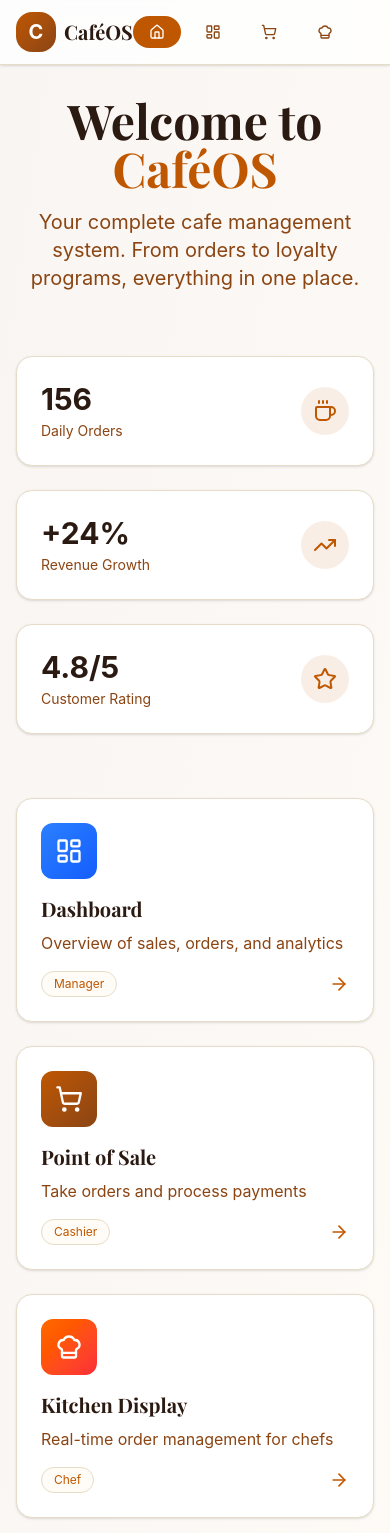
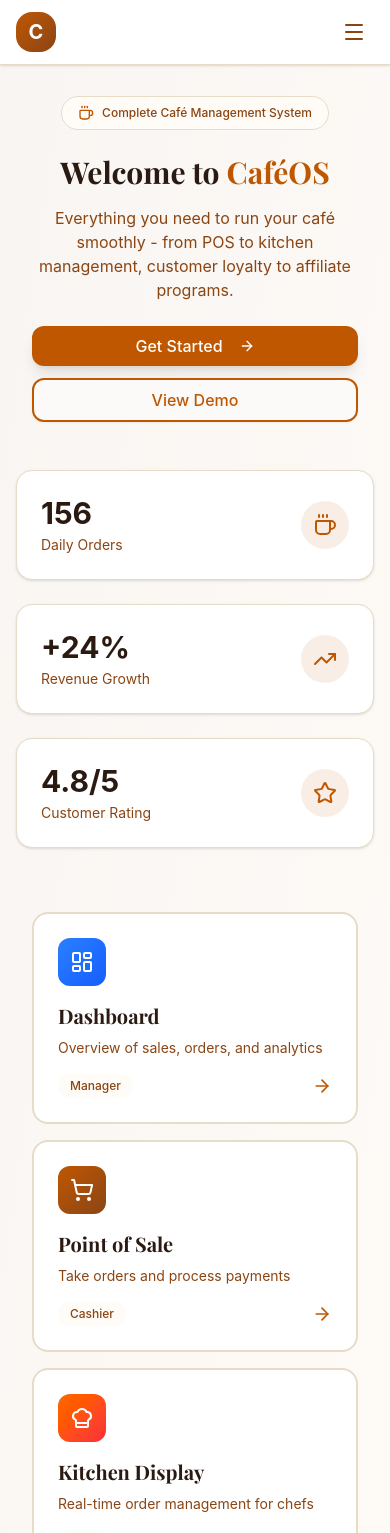
Before and after one commit to thakurtech/cofeeos, a Next.js app in the folder frontend/: page / in a window 390 px wide. Shown: the top 1533 px of the page. Built offline with nearby package versions, Linux system fonts and the light colour scheme.

Commit message:
Mobile optimization complete

```diff
--- a/frontend/app/page.tsx
+++ b/frontend/app/page.tsx
@@ -82,18 +82,54 @@ export default function HomePage() {
       <main className="pt-24 pb-16 px-4">
         <div className="max-w-7xl mx-auto">
           {/* Hero Section */}
+          <div className="text-center mb-12 md:mb-16">
             <motion.div
               initial={{ opacity: 0, y: 20 }}
               animate={{ opacity: 1, y: 0 }}
-            className="text-center mb-16"
+              className="inline-flex items-center gap-2 bg-[#fffcf8] px-4 py-2 md:px-6 md:py-3 rounded-full border border-[#e6dcc8] mb-6 md:mb-8"
             >
-            <h1 className="text-5xl md:text-6xl font-serif font-bold text-[#2B1A12] mb-4">
+              <Coffee className="w-4 h-4 md:w-5 md:h-5 text-[#BF5700]" />
+              <span className="text-xs md:text-sm font-medium text-[#8B4513]">Complete Café Management System</span>
+            </motion.div>
+
+            <motion.h1
+              initial={{ opacity: 0, y: 20 }}
+              animate={{ opacity: 1, y: 0 }}
+              transition={{ delay: 0.1 }}
+              className="text-3xl sm:text-4xl md:text-5xl lg:text-6xl font-bold text-[#2B1A12] mb-4 md:mb-6"
+            >
               Welcome to <span className="text-[#BF5700]">CaféOS</span>
-            </h1>
-            <p className="text-xl text-[#8B4513] max-w-2xl mx-auto">
-              Your complete cafe management system. From orders to loyalty programs, everything in one place.
-            </p>
+            </motion.h1>
+
+            <motion.p
+              initial={{ opacity: 0, y: 20 }}
+              animate={{ opacity: 1, y: 0 }}
+              transition={{ delay: 0.2 }}
+              className="text-base sm:text-lg md:text-xl text-[#8B4513] mb-6 md:mb-8 max-w-2xl mx-auto px-4"
+            >
+              Everything you need to run your café smoothly - from POS to kitchen management,
+              customer loyalty to affiliate programs.
+            </motion.p>
+
+            <motion.div
+              initial={{ opacity: 0, y: 20 }}
+              animate={{ opacity: 1, y: 0 }}
+              transition={{ delay: 0.3 }}
+              className="flex flex-col sm:flex-row gap-3 sm:gap-4 justify-center px-4"
+            >
+              <Link href="/dashboard">
+                <Button className="w-full sm:w-auto bg-[#BF5700] hover:bg-[#8B4513] text-white px-6 md:px-8 py-5 md:py-6 text-base md:text-lg rounded-xl shadow-lg hover:shadow-xl transition-all">
+                  Get Started
+                  <ArrowRight className="ml-2 w-4 h-4 md:w-5 md:h-5" />
+                </Button>
+              </Link>
+              <Link href="/table/1">
+                <Button variant="outline" className="w-full sm:w-auto border-2 border-[#BF5700] text-[#BF5700] hover:bg-[#fffcf8] px-6 md:px-8 py-5 md:py-6 text-base md:text-lg rounded-xl">
+                  View Demo
+                </Button>
+              </Link>
             </motion.div>
+          </div>
 
           {/* Stats */}
           <div className="grid grid-cols-1 md:grid-cols-3 gap-6 mb-16">
@@ -121,33 +157,35 @@ export default function HomePage() {
             })}
           </div>
 
-          {/* Feature Cards */}
-          <div className="grid grid-cols-1 md:grid-cols-2 lg:grid-cols-3 gap-6">
-            {features.map((feature, index) => {
+          {/* Features Grid */}
+          <div className="grid grid-cols-1 sm:grid-cols-2 lg:grid-cols-3 gap-4 md:gap-6 px-4">{features.map((feature, index) => {
             const Icon = feature.icon
             return (
               <motion.div
-                  key={feature.name}
-                  initial={{ opacity: 0, scale: 0.9 }}
-                  animate={{ opacity: 1, scale: 1 }}
-                  transition={{ delay: index * 0.1 }}
-                  whileHover={{ scale: 1.02 }}
-                  className="group"
+                key={feature.href}
+                initial={{ opacity: 0, y: 20 }}
+                animate={{ opacity: 1, y: 0 }}
+                transition={{ delay: 0.4 + index * 0.1 }}
               >
                 <Link href={feature.href}>
-                    <div className="bg-white rounded-2xl p-6 border border-[#e6dcc8] shadow-sm hover:shadow-xl transition-all h-full">
-                      <div className={`w-14 h-14 bg-gradient-to-br ${feature.color} rounded-xl flex items-center justify-center mb-4 group-hover:scale-110 transition-transform`}>
-                        <Icon className="w-7 h-7 text-white" />
+                  <div className="group relative bg-white rounded-2xl p-6 md:p-8 border-2 border-[#e6dcc8] hover:border-[#BF5700] transition-all hover:shadow-xl hover:-translate-y-1 cursor-pointer h-full">
+                    <div className={`w-12 h-12 md:w-14 md:h-14 rounded-xl bg-gradient-to-br ${feature.color} flex items-center justify-center mb-4 md:mb-6 group-hover:scale-110 transition-transform`}>
+                      <Icon className="w-6 h-6 md:w-7 md:h-7 text-white" />
                     </div>
 
-                      <h3 className="text-xl font-bold text-[#2B1A12] mb-2">{feature.name}</h3>
-                      <p className="text-[#8B4513] mb-4">{feature.description}</p>
+                    <h3 className="text-xl md:text-2xl font-bold text-[#2B1A12] mb-2 md:mb-3">
+                      {feature.name}
+                    </h3>
+
+                    <p className="text-sm md:text-base text-[#8B4513] mb-4">
+                      {feature.description}
+                    </p>
 
                     <div className="flex items-center justify-between">
-                        <span className="text-xs px-3 py-1 bg-[#fffcf8] text-[#BF5700] rounded-full border border-[#e6dcc8]">
+                      <span className="text-xs md:text-sm px-3 py-1 bg-[#fffcf8] rounded-full text-[#8B4513] font-medium">
                         {feature.role}
                       </span>
-                        <ArrowRight className="w-5 h-5 text-[#BF5700] group-hover:translate-x-2 transition-transform" />
+                      <ArrowRight className="w-5 h-5 text-[#BF5700] group-hover:translate-x-1 transition-transform" />
                     </div>
                   </div>
                 </Link>
--- a/frontend/components/MainNav.tsx
+++ b/frontend/components/MainNav.tsx
@@ -2,6 +2,7 @@
 
 import Link from "next/link"
 import { usePathname } from "next/navigation"
+import { useState } from "react"
 import {
     Home,
     ShoppingCart,
@@ -9,7 +10,9 @@ import {
     QrCode,
     Gift,
     Users,
-    LayoutDashboard
+    LayoutDashboard,
+    Menu,
+    X
 } from "lucide-react"
 
 const navItems = [
@@ -28,19 +31,22 @@ const ownerLinks = [
 
 export function MainNav() {
     const pathname = usePathname()
+    const [mobileMenuOpen, setMobileMenuOpen] = useState(false)
 
     return (
-        <nav className="fixed top-0 left-0 right-0 z-50 bg-white/80 backdrop-blur-md border-b border-[#e6dcc8] shadow-sm">
+        <nav className="fixed top-0 left-0 right-0 z-50 bg-white/95 backdrop-blur-md border-b border-[#e6dcc8] shadow-sm">
             <div className="max-w-7xl mx-auto px-4">
                 <div className="flex items-center justify-between h-16">
-                    <Link href="/" className="flex items-center gap-2">
+                    {/* Logo */}
+                    <Link href="/" className="flex items-center gap-2 flex-shrink-0">
                         <div className="w-10 h-10 bg-gradient-to-br from-[#BF5700] to-[#8B4513] rounded-lg flex items-center justify-center">
                             <span className="text-white font-bold text-xl">C</span>
                         </div>
-                        <span className="font-serif font-bold text-xl text-[#2B1A12]">CaféOS</span>
+                        <span className="font-serif font-bold text-xl text-[#2B1A12] hidden sm:inline">CaféOS</span>
                     </Link>
 
-                    <div className="flex items-center gap-2 overflow-x-auto">
+                    {/* Desktop Navigation */}
+                    <div className="hidden lg:flex items-center gap-2">
                         {navItems.map((item) => {
                             const Icon = item.icon
                             const isActive = pathname === item.href || (item.href !== "/" && pathname.startsWith(item.href))
@@ -49,13 +55,13 @@ export function MainNav() {
                                 <Link
                                     key={item.href}
                                     href={item.href}
-                                    className={`flex items-center gap-2 px-4 py-2 rounded-lg text-sm font-medium transition-colors whitespace-nowrap ${isActive
+                                    className={`flex items-center gap-2 px-3 py-2 rounded-lg text-sm font-medium transition-colors ${isActive
                                             ? "bg-[#BF5700] text-white"
                                             : "text-[#8B4513] hover:bg-[#fffcf8]"
                                         }`}
                                 >
                                     <Icon className="w-4 h-4" />
-                                    <span className="hidden sm:inline">{item.name}</span>
+                                    <span>{item.name}</span>
                                 </Link>
                             )
                         })}
@@ -70,20 +76,78 @@ export function MainNav() {
                                 <Link
                                     key={item.href}
                                     href={item.href}
-                                    className={`flex items-center gap-2 px-4 py-2 rounded-lg text-sm font-medium transition-colors whitespace-nowrap border-2 ${isActive
+                                    className={`flex items-center gap-2 px-3 py-2 rounded-lg text-sm font-medium transition-colors border-2 ${isActive
                                             ? "bg-gradient-to-r from-[#D4A017] to-[#BF5700] text-white border-[#D4A017]"
                                             : "text-[#D4A017] border-[#D4A017] hover:bg-[#D4A017]/10"
                                         }`}
                                 >
                                     <Icon className="w-4 h-4" />
-                                    <span className="hidden sm:inline">{item.name}</span>
+                                    <span>{item.name}</span>
                                     <span className="text-xs px-2 py-0.5 bg-white/20 rounded">{item.badge}</span>
                                 </Link>
                             )
                         })}
                     </div>
+
+                    {/* Mobile Menu Button */}
+                    <button
+                        onClick={() => setMobileMenuOpen(!mobileMenuOpen)}
+                        className="lg:hidden p-2 rounded-lg hover:bg-[#fffcf8] text-[#8B4513]"
+                    >
+                        {mobileMenuOpen ? <X className="w-6 h-6" /> : <Menu className="w-6 h-6" />}
+                    </button>
                 </div>
             </div>
+
+            {/* Mobile Menu */}
+            {mobileMenuOpen && (
+                <div className="lg:hidden border-t border-[#e6dcc8] bg-white">
+                    <div className="px-4 py-4 space-y-2 max-h-[calc(100vh-4rem)] overflow-y-auto">
+                        {navItems.map((item) => {
+                            const Icon = item.icon
+                            const isActive = pathname === item.href || (item.href !== "/" && pathname.startsWith(item.href))
+
+                            return (
+                                <Link
+                                    key={item.href}
+                                    href={item.href}
+                                    onClick={() => setMobileMenuOpen(false)}
+                                    className={`flex items-center gap-3 px-4 py-3 rounded-lg text-base font-medium transition-colors ${isActive
+                                            ? "bg-[#BF5700] text-white"
+                                            : "text-[#8B4513] hover:bg-[#fffcf8]"
+                                        }`}
+                                >
+                                    <Icon className="w-5 h-5" />
+                                    <span>{item.name}</span>
+                                </Link>
+                            )
+                        })}
+
+                        <div className="h-px bg-[#e6dcc8] my-2" />
+
+                        {ownerLinks.map((item) => {
+                            const Icon = item.icon
+                            const isActive = pathname.startsWith(item.href)
+
+                            return (
+                                <Link
+                                    key={item.href}
+                                    href={item.href}
+                                    onClick={() => setMobileMenuOpen(false)}
+                                    className={`flex items-center gap-3 px-4 py-3 rounded-lg text-base font-medium transition-colors border-2 ${isActive
+                                            ? "bg-gradient-to-r from-[#D4A017] to-[#BF5700] text-white border-[#D4A017]"
+                                            : "text-[#D4A017] border-[#D4A017] hover:bg-[#D4A017]/10"
+                                        }`}
+                                >
+                                    <Icon className="w-5 h-5" />
+                                    <span>{item.name}</span>
+                                    <span className="ml-auto text-xs px-2 py-1 bg-white/20 rounded">{item.badge}</span>
+                                </Link>
+                            )
+                        })}
+                    </div>
+                </div>
+            )}
         </nav>
     )
 }
```
Also changed, not shown: 1 other file (tests, documents, lock files or other folders). Lines whose indentation alone changed are shown as unchanged.
